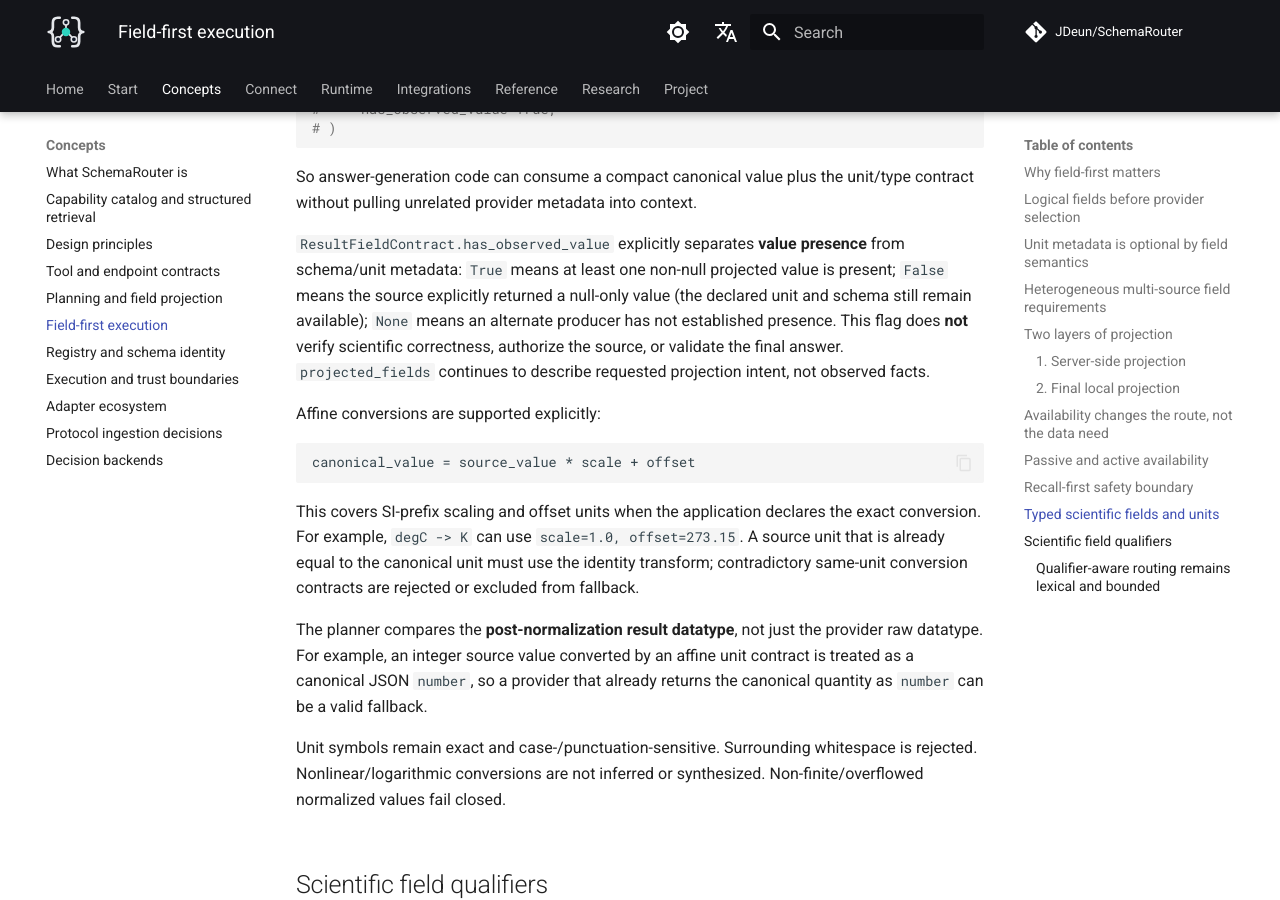
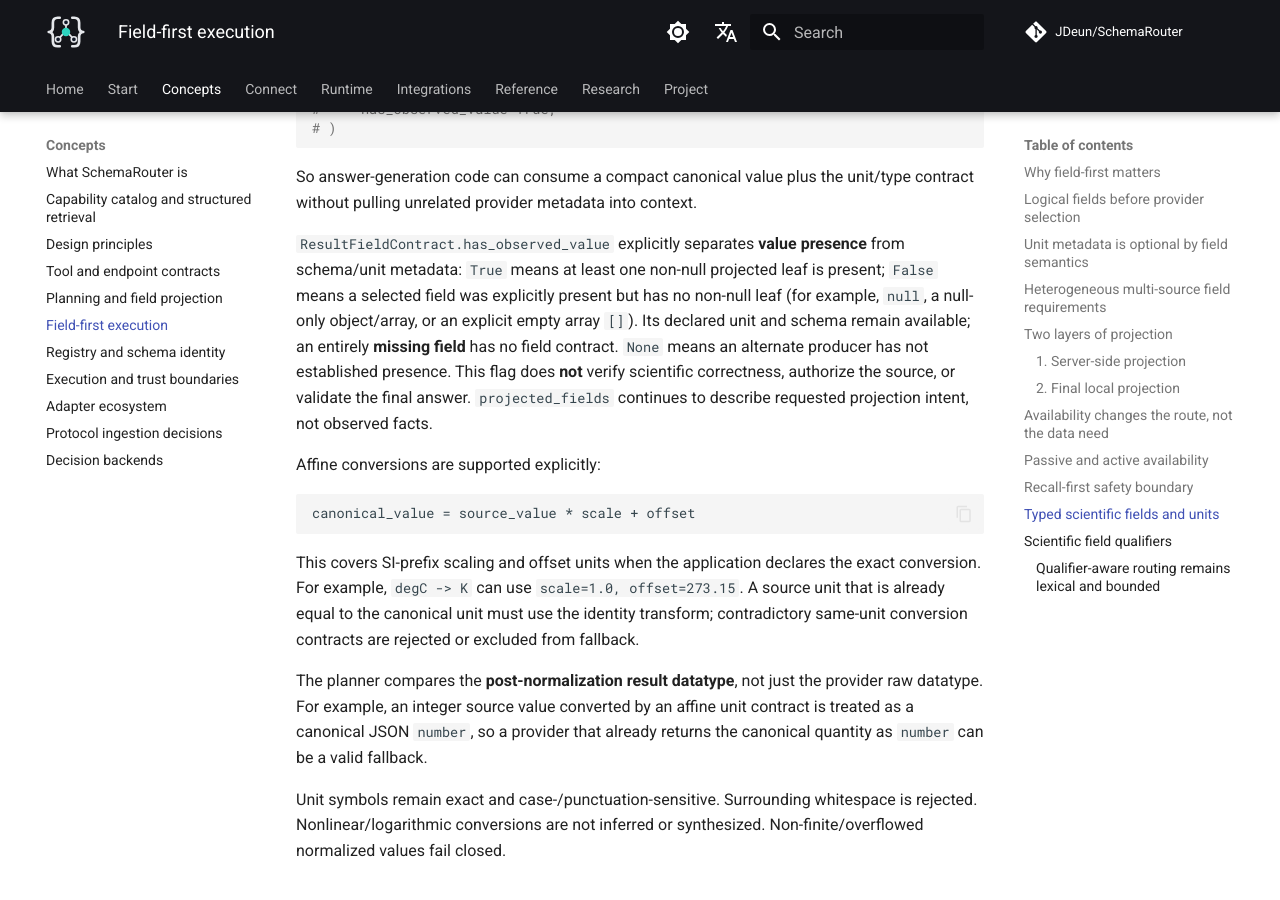
Before and after one commit to JDeun/SchemaRouter, an MkDocs documentation site: the page built from docs/concepts/field-first-execution.md, in a window 1280 px wide and 900 px high, scrolled down 7775 px. Built offline with MkDocs 1.6.1 and Material for MkDocs 9.7.7, drawn with Linux system fonts in a browser that asks for light colours; comment, search, counter and statistics services are not loaded.

Commit message:
docs(#1348): distinguish empty projected arrays from absent schema fields

```diff
--- a/docs/concepts/field-first-execution.md
+++ b/docs/concepts/field-first-execution.md
@@ -323,9 +323,11 @@ So answer-generation code can consume a compact canonical value plus the unit/ty
 pulling unrelated provider metadata into context.
 
 `ResultFieldContract.has_observed_value` explicitly separates **value presence** from schema/unit
-metadata: `True` means at least one non-null projected value is present; `False` means the source
-explicitly returned a null-only value (the declared unit and schema still remain available);
-`None` means an alternate producer has not established presence. This flag does **not** verify
+metadata: `True` means at least one non-null projected leaf is present; `False` means a
+selected field was explicitly present but has no non-null leaf (for example, `null`,
+a null-only object/array, or an explicit empty array `[]`). Its declared unit and schema
+remain available; an entirely **missing field** has no field contract. `None` means an
+alternate producer has not established presence. This flag does **not** verify
 scientific correctness, authorize the source, or validate the final answer. `projected_fields`
 continues to describe requested projection intent, not observed facts.
 
```
